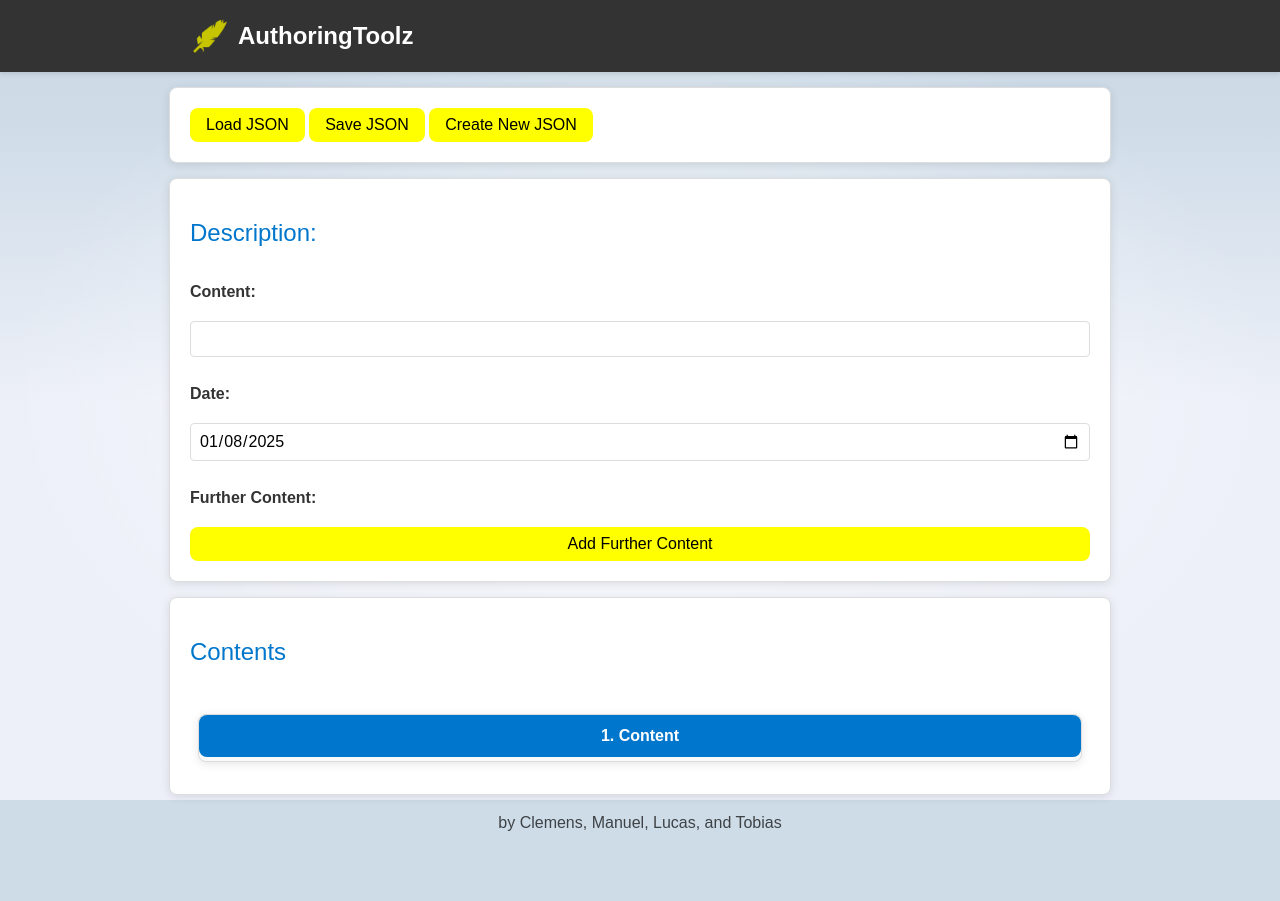
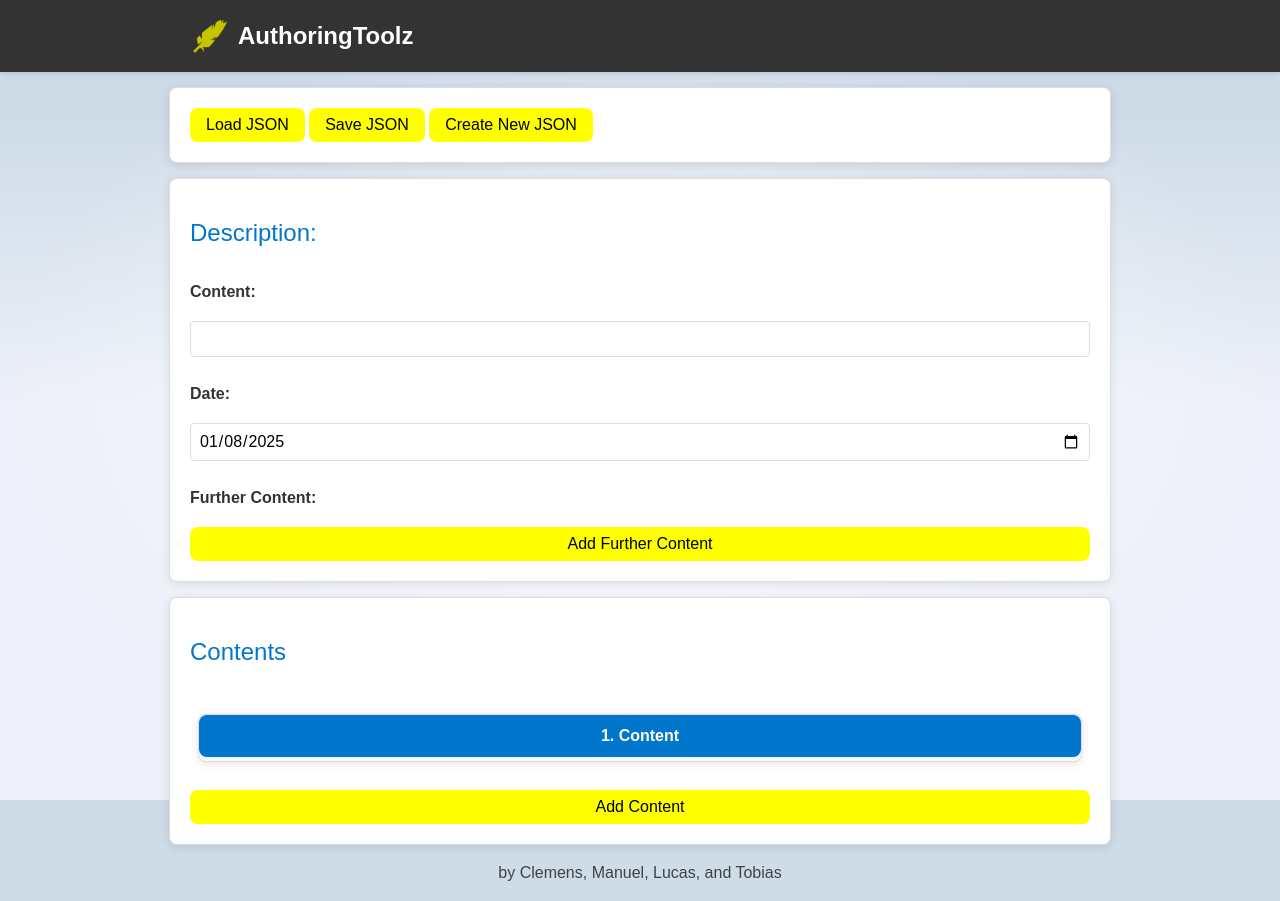
Before and after one commit to ClemensPohl/sv-authoring-toolz, a SvelteKit app: page / in a window 1280 px wide. Both pictures are taken after a click on the button "Create New JSON". Before the commit the page ends 851 px from the top, so only its background shows below. Built offline with nearby package versions, Linux system fonts and the light colour scheme.

Commit message:
forgot add content button

```diff
--- a/src/routes/+page.svelte
+++ b/src/routes/+page.svelte
@@ -65,7 +65,33 @@
 				</div>
 			</details>
 		{/each}
+		<button
+		class="btn"
+		onclick={() => {
+			if (root) {
+				root.content = [
+					...(root?.content || []),
+					{
+						context: '',
+						chapter: '',
+						mainvideo: '',
+						ressources: [],
+						sidetexts: [],
+						quiz: [],
+						clickables: [],
+						podcast: []
+					},
+				];
+			}
+		}}
+	>
+		Add Content
+	</button>
 	</div>
+
+
+
+
 {:else}
 	<NothingLoaded />
 {/if}
```
